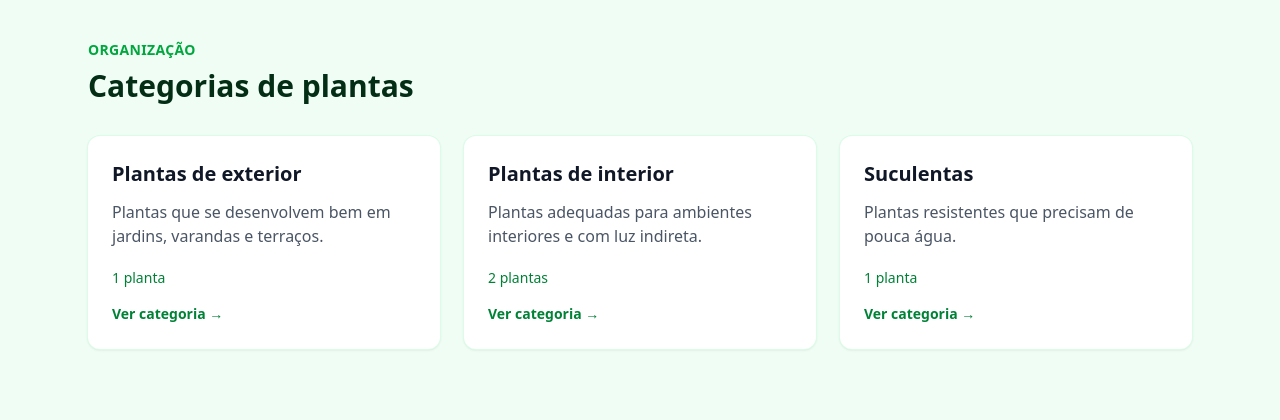
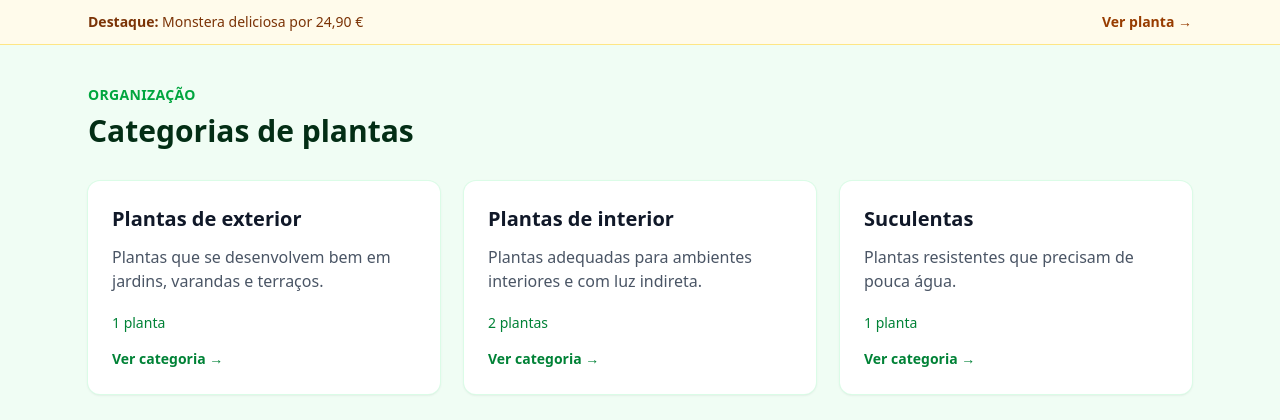
Before and after one commit to leonardoabreu546/projeto_loja_plantas, a Laravel app: page /categorias in a window 1280 px wide. Shown: the part 61-481 px from the top of the page. Run offline with Laravel 12, Linux system fonts and the light colour scheme; data comes from the database, SQL or seed files in the repository; style sheets or scripts are compiled from the project's sources.

Commit message:
adicionar destaque aleatório

```diff
--- a/app/Http/Controllers/CategoriaController.php
+++ b/app/Http/Controllers/CategoriaController.php
@@ -3,6 +3,7 @@
 namespace App\Http\Controllers;
 
 use App\Models\Categoria;
+use App\Models\Planta;
 use Illuminate\View\View;
 
 class CategoriaController extends Controller
@@ -12,14 +13,16 @@ class CategoriaController extends Controller
         $categorias = Categoria::withCount('plantas')
             ->orderBy('nome')
             ->get();
+        $destaque = Planta::inRandomOrder()->first();
 
-        return view('categorias.index', compact('categorias'));
+        return view('categorias.index', compact('categorias', 'destaque'));
     }
 
     public function show(Categoria $categoria): View
     {
         $categoria->load('plantas');
+        $destaque = Planta::inRandomOrder()->first();
 
-        return view('categorias.show', compact('categoria'));
+        return view('categorias.show', compact('categoria', 'destaque'));
     }
 }
--- a/app/Http/Controllers/PlantaController.php
+++ b/app/Http/Controllers/PlantaController.php
@@ -38,14 +38,16 @@ class PlantaController extends Controller
             ->get();
 
         $categorias = Categoria::orderBy('nome')->get();
+        $destaque = Planta::inRandomOrder()->first();
 
-        return view('plantas.index', compact('plantas', 'categorias', 'ordenacaoSelecionada'));
+        return view('plantas.index', compact('plantas', 'categorias', 'ordenacaoSelecionada', 'destaque'));
     }
 
     public function show(Planta $planta): View
     {
         $planta->load('categoria');
+        $destaque = Planta::inRandomOrder()->first();
 
-        return view('plantas.show', compact('planta'));
+        return view('plantas.show', compact('planta', 'destaque'));
     }
 }
--- a/resources/views/layouts/app.blade.php
+++ b/resources/views/layouts/app.blade.php
@@ -19,6 +19,19 @@
             </nav>
         </header>
 
+        @if ($destaque ?? null)
+            <aside class="border-b border-amber-200 bg-amber-50">
+                <div class="mx-auto flex max-w-6xl items-center justify-between gap-4 px-6 py-3 text-sm">
+                    <p class="text-amber-900">
+                        <span class="font-semibold">Destaque:</span> {{ $destaque->nome }} por {{ number_format((float) $destaque->preco, 2, ',', '.') }} €
+                    </p>
+                    <a href="{{ route('plantas.show', $destaque) }}" class="shrink-0 font-semibold text-amber-800 hover:text-amber-950">
+                        Ver planta →
+                    </a>
+                </div>
+            </aside>
+        @endif
+
         <main class="mx-auto max-w-6xl px-6 py-10">
             @yield('content')
         </main>
```
